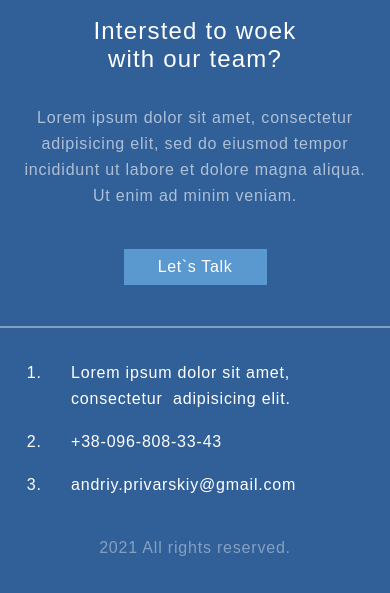
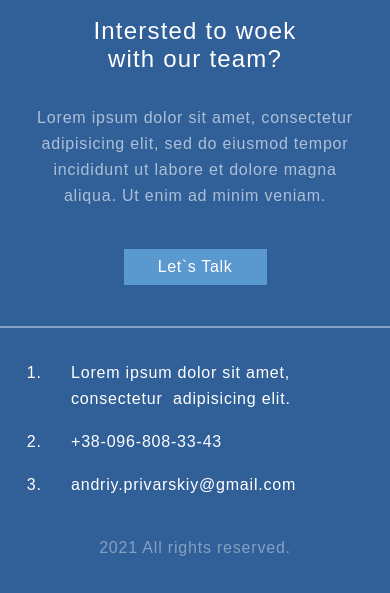
Before and after one commit to PatLydon/patlydon.github.io, a PHP site: page / in a window 390 px wide; the page is wider, and only the part inside the window is pictured. Shown: the part 3339-3932 px from the top of that part. Run offline with PHP 8.4, Linux system fonts and the light colour scheme.

Commit message:
Add files via upload

```diff
--- a/style.css
+++ b/style.css
@@ -637,6 +637,7 @@ margin-bottom: 64px;
     margin-right: 16px;
     margin-left: 16px;
     margin-bottom: 0;
+    width: 100%;
 
     }
 
@@ -644,7 +645,7 @@ margin-bottom: 64px;
         font-size: 24px;
         line-height: 28px;
         text-align: center;
-        width: 50%;
+        width: 75%;
         margin-bottom: 32px;
     }
 
@@ -653,7 +654,7 @@ margin-bottom: 64px;
         line-height: 26px;
         padding: 0 16px;
         text-align: center;
-        width: 70%;
+        width: 100%;
         margin-bottom: 40px;
 
     }
```
